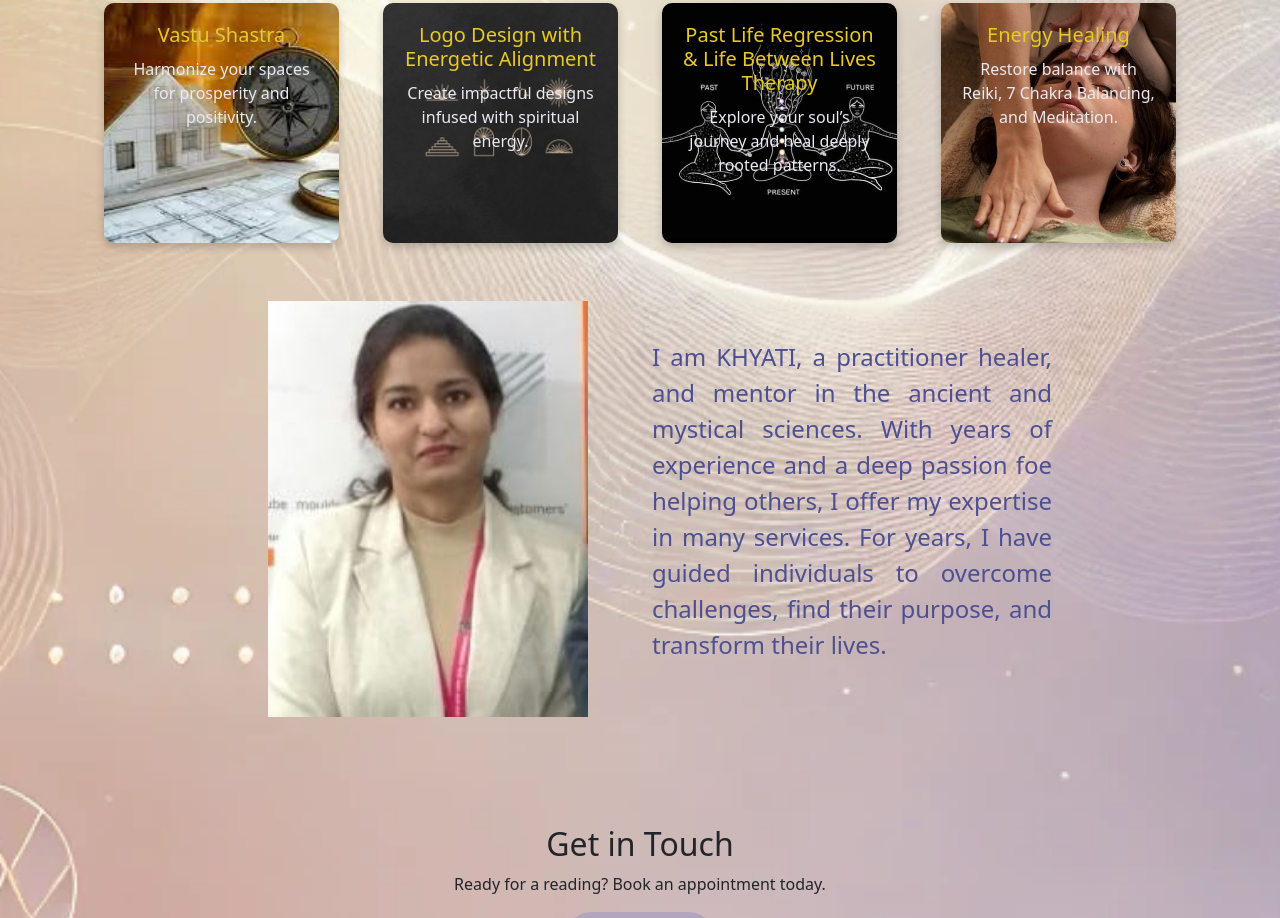
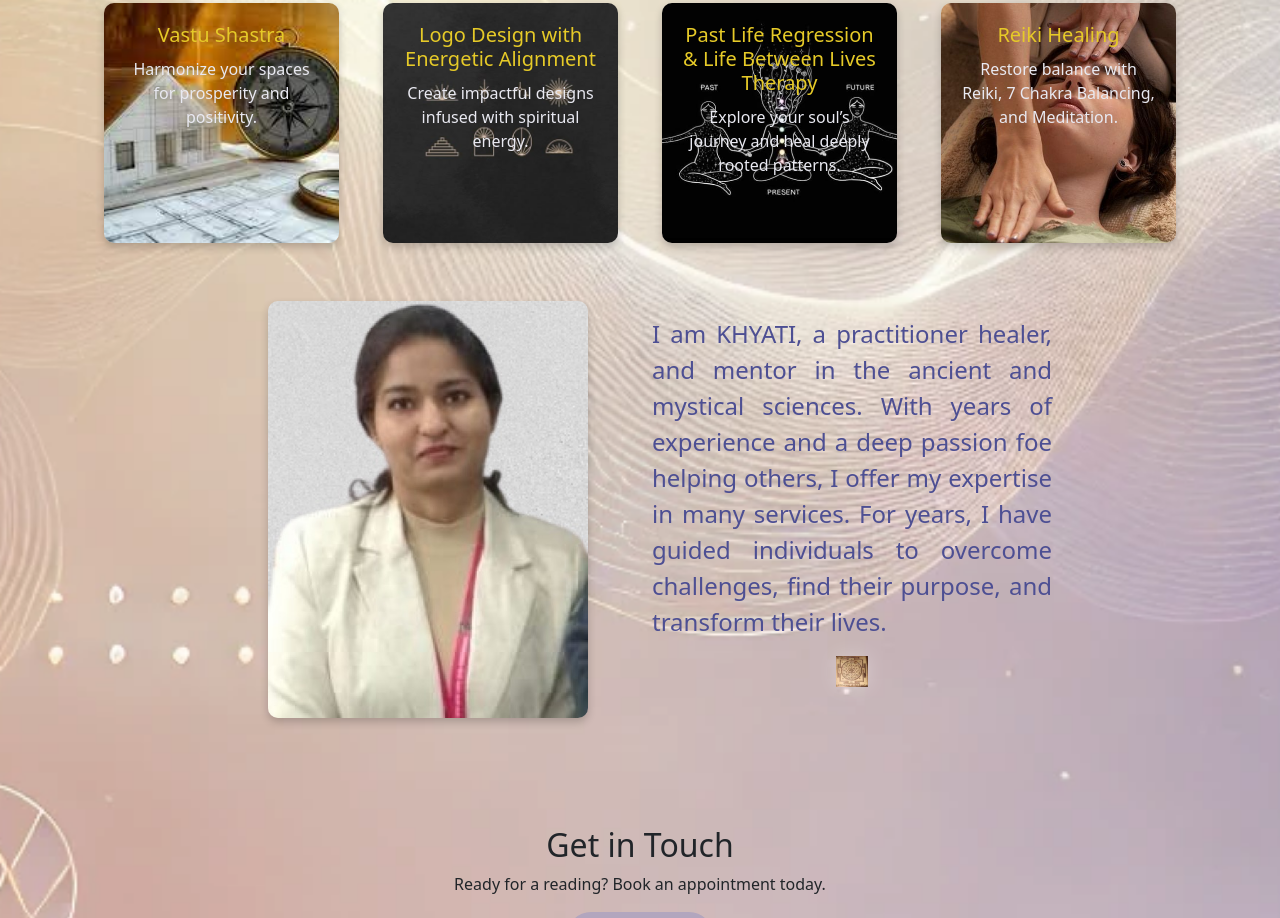
Before and after one commit to DEEWAKAR123/Tarot-Project, a plain HTML site: page index.html in a window 1280 px wide. Shown: the part 1331-2249 px from the top of the page. Drawn offline with nearby package versions, Linux system fonts and the light colour scheme; a web font is replaced by a local one.

Commit message:
img bg changed, added new img for nazar

```diff
--- a/index.html
+++ b/index.html
@@ -88,7 +88,7 @@
             </div>
             <div class="col-md-3 d-flex align-items-stretch">
               <div class="service-card eight">
-                <h3>Energy Healing</h3>
+                <h3>Reiki Healing</h3>
                 <p>
                   Restore balance with Reiki, 7 Chakra Balancing, and
                   Meditation.
@@ -101,7 +101,7 @@
       <section id="hero">
         <div class="hero-container">
           <div class="hero-image">
-            <img src="images/Khyati.jpg" alt="Tarot Reader" />
+            <img src="images\khyati-img-new.jpg" alt="Tarot Reader" />
           </div>
           <div class="hero-content">
             <p class="hero-text">
@@ -110,6 +110,7 @@
               helping others, I offer my expertise in many services. For years,
               I have guided individuals to overcome challenges, find their
               purpose, and transform their lives.<br />
+              <img src="images/img.jpeg" alt="good-luck-charm" class="goodluck-charm" />
             </p>
           </div>
         </div>
--- a/styles.css
+++ b/styles.css
@@ -165,7 +165,9 @@ body {
 }
 .hero-image img {
   width: 80%;
-  height: auto
+  height: auto;
+  box-shadow: 0 0.25rem 0.5rem rgba(0, 0, 0, 0.2);
+  border-radius: 0.625rem;
 }
 .hero-content {
   flex: 1;
@@ -173,7 +175,8 @@ body {
   text-align: justify;
 }
 .hero-text {
-  font-size: 1.5rem
+  font-size: 1.5rem;
+  gap: 0.5rem;
 }
 
 /* Responsive Fix for Smaller Screens */
@@ -189,6 +192,14 @@ body {
   }
 }
 
+.goodluck-charm {
+  display: block;
+  margin: 1rem auto; /* Centers horizontally */
+  max-width: 2rem; /* Adjust size */
+  filter: drop-shadow(0 0 0.6rem rgba(255, 255, 255, 0.3));
+}
+
+
 /* Contact Section */
 #contact {
   padding-top: 3.75rem;
```
Also changed, not shown: images/Khyati.jpg (deleted), images/img.jpeg (added), images/khyati-img-new.jpg (added).
